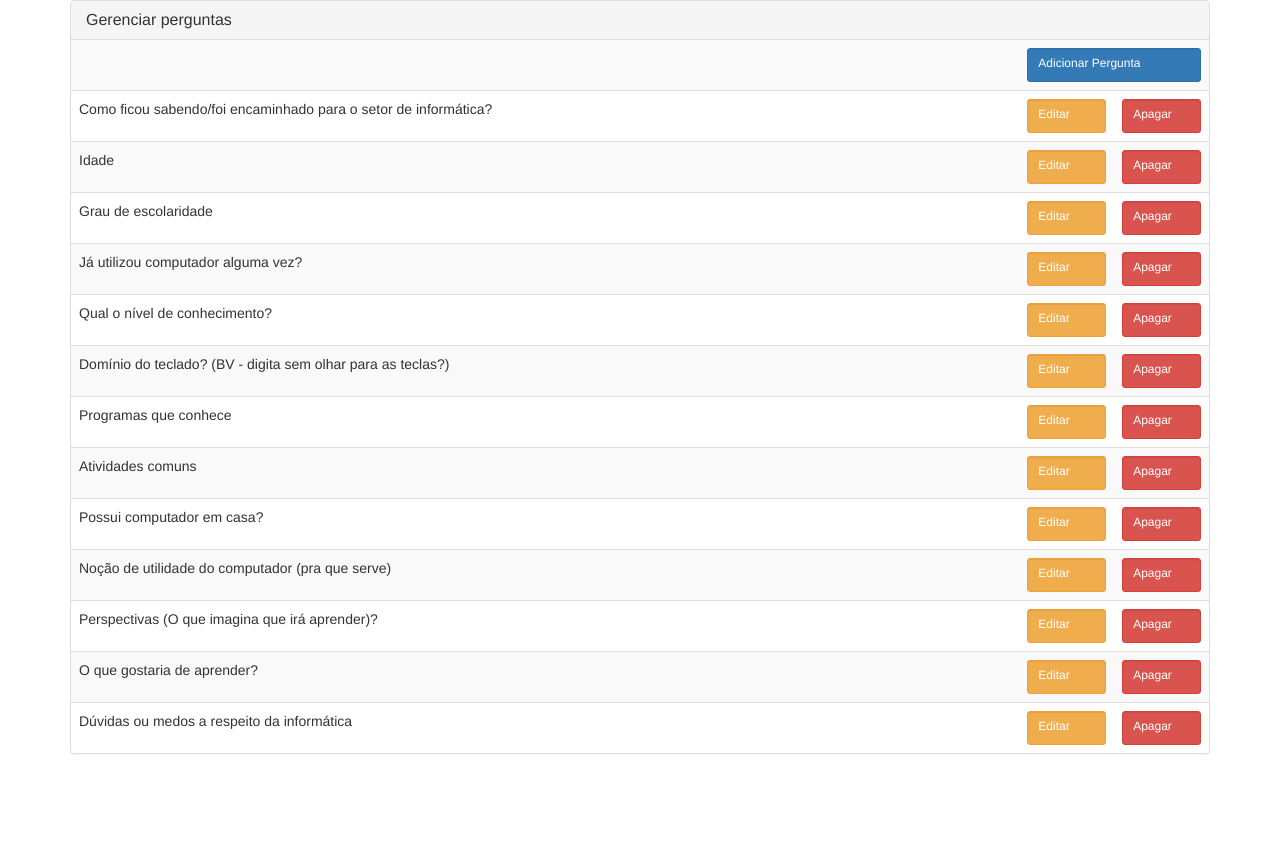
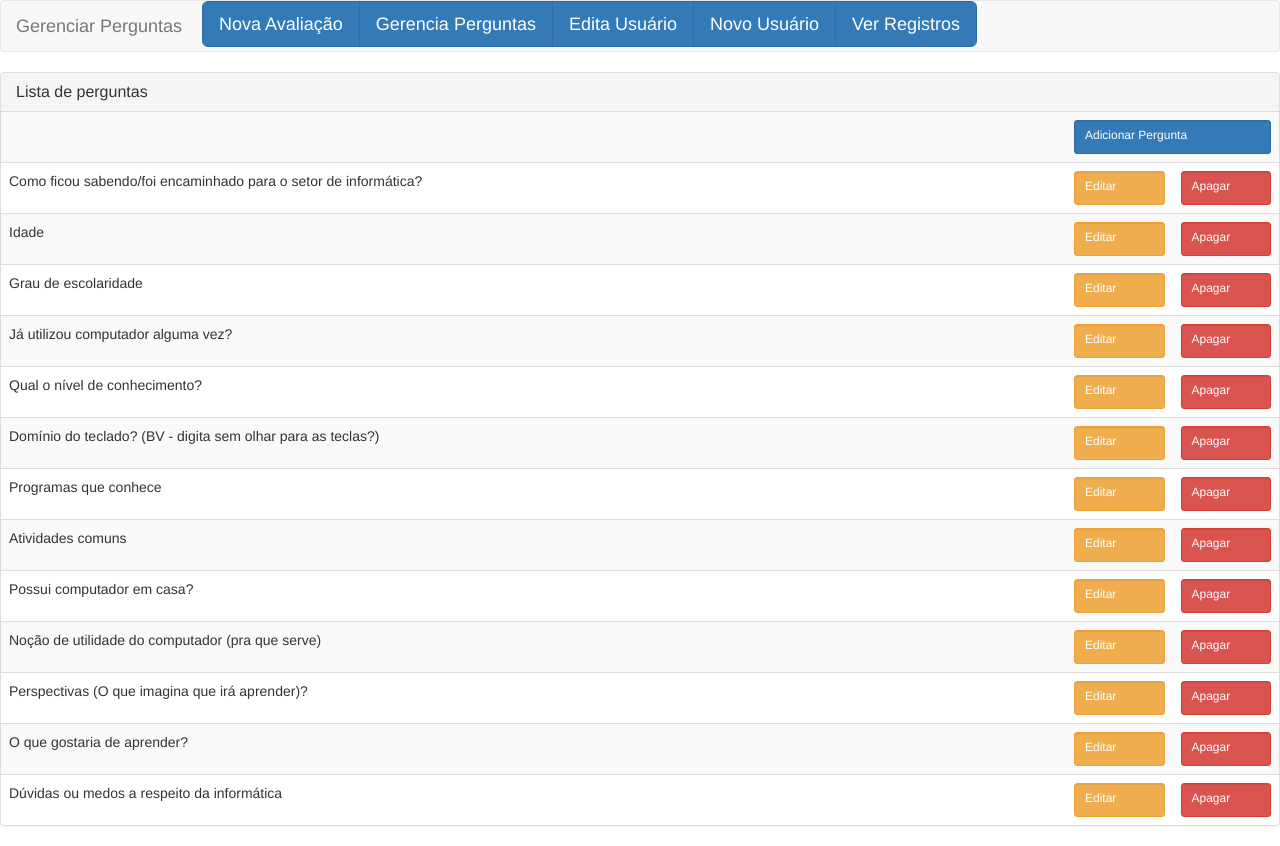
Before and after one commit to marciofao/sistema_informatica, a PHP site: page /gerencia_perguntas.php in a window 1280 px wide. Before the commit the page ends 754 px from the top, so only its background shows below. Run offline with PHP 8.4, Linux system fonts and the light colour scheme; the visitor is signed in with stand-in values (Sample User, id 1); data comes from the database, SQL or seed files in the repository; data that the repository does not hold is empty; some libraries are stand-ins or nearby versions.

Commit message:
bugs fixed

```diff
--- a/gerencia_perguntas.php
+++ b/gerencia_perguntas.php
@@ -1,4 +1,5 @@
 <?php
+$title="Gerenciar Perguntas";
 require_once 'php_assets/header.php';
 
 
@@ -8,13 +9,13 @@ $datas=$database->select('perguntas', "*", ["ORDER" => "ordem"]);
 //die();
 ?>
 
-	<div class="container">
+
 		<div class="">
 
 
 			<div class="panel panel-default">
 				<div class="panel-heading">
-					<h3 class="panel-title">Gerenciar perguntas</h3>
+					<h3 class="panel-title">Lista de perguntas</h3>
 
 				</div><!-- /.panel-heading -->
 				<table class="table table-striped">
@@ -57,5 +58,4 @@ $datas=$database->select('perguntas', "*", ["ORDER" => "ordem"]);
 
 
 		</div><!-- /.row -->
-	</div><!-- /.content-fluid -->
 <?php 	require_once 'php_assets/footer.php'; ?>
--- a/nova_avaliacao.php
+++ b/nova_avaliacao.php
@@ -4,7 +4,6 @@ require_once 'php_assets/header.php';
 
 //EXIGE NOME DO AVALIADOR PARA REALIZAR O CADASTRO
 if ($_SESSION['nome']=="") {
-	require_once "php_assets/header.php";
 	?>
 	<script>
 		alert("Complete o seu cadastro de usuário antes de continuar!");
@@ -80,7 +79,6 @@ if ($_POST) {
 //die();
 ?>
 
-	<div class="container">
 		<div class="row col-md-6">
 
 			<h3>Nova Avaliação</h3>
@@ -118,6 +116,5 @@ if ($_POST) {
 			</form>
 
 		</div><!-- /.row -->
-	</div><!-- /.content-fluid -->
 
 	<?php 	require_once "php_assets/footer.php"; ?>
--- a/novo_usuario.php
+++ b/novo_usuario.php
@@ -1,5 +1,5 @@
 <?php
-$title = "Novo Usuário "
+$title = "Novo Usuário";
 require_once 'php_assets/header.php';
 
 if ($_POST) {
--- a/php_assets/footer.php
+++ b/php_assets/footer.php
@@ -1,3 +1,4 @@
+</div><!-- .content -->
 <script src="https://code.jquery.com/jquery-2.1.3.min.js"></script>
 	<script src="http://maxcdn.bootstrapcdn.com/bootstrap/3.3.4/js/bootstrap.min.js"></script>
 </body>
--- a/php_assets/header.php
+++ b/php_assets/header.php
@@ -24,3 +24,20 @@ require_once 'php_assets/conecta.php';
 	<link href="http://maxcdn.bootstrapcdn.com/bootstrap/3.3.4/css/bootstrap.min.css" rel="stylesheet">
 </head>
 <body>
+<div class="content">
+<div class="navbar navbar-default">
+		<div class="navbar-header">
+			<a href="#" class="navbar-brand ">
+				<?php echo $title ?>
+			</a>
+		</div><!-- /.navbar-header -->
+		<div class="btn-toolbar">
+			<div class="btn-group-lg btn-group">
+				<a href="nova_avaliacao.php" class="btn btn-primary">Nova Avaliação</a>
+				<a href="gerencia_perguntas.php" class="btn btn-primary ">Gerencia Perguntas</a>
+				<a href="edita_usuario.php" class="btn btn-primary">Edita Usuário</a>
+				<a href="novo_usuario.php" class="btn btn-primary ">Novo Usuário</a>
+				<a href="ver_registros.php" class="btn btn-primary ">Ver Registros</a>
+			</div><!-- /.btn-group-lg btn-group -->
+		</div><!-- /.btn-toolbar -->
+	</div><!-- /.navbar navbar-default -->
```
Also changed, not shown: inicio.php (+6 -2 lines).
